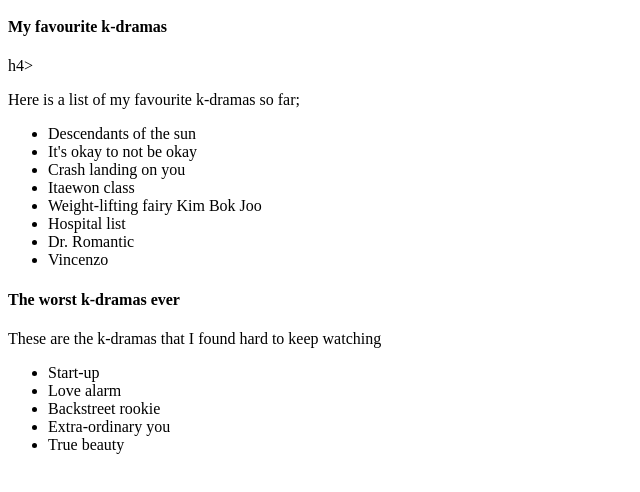
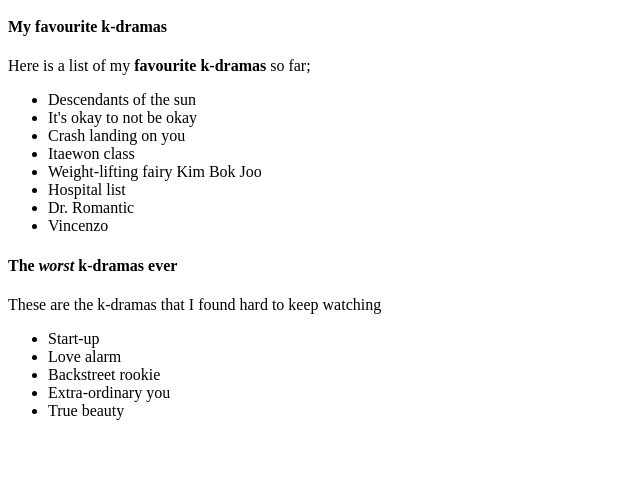
Before and after one commit to lilo-blip/k-dramas, a plain HTML site: page index.html in a window 1280 px wide. Shown: the part 44-536 px from the top of the page, without its empty margins (0-640 px from the left). Drawn offline with Linux system fonts and the light colour scheme.

Commit message:
add strong and em tags

```diff
--- a/index.html
+++ b/index.html
@@ -5,8 +5,9 @@
     </head>
     <body>
         <h3>K-Dramas</h3>
-        <h4>My favourite k-dramas</h4>h4>
-        <p>Here is a list of my favourite k-dramas so far;</p>
+        <h4>My favourite k-dramas</h4>
+        <p>Here is a list of my <strong>favourite k-dramas</strong> so far;</p>
+
         <ul>
             <li>Descendants of the sun</li>
             <Li>It's okay to not be okay</li>
@@ -17,7 +18,7 @@
             <li>Dr. Romantic</li>
             <li>Vincenzo</li>
         </ul>
-        <h4>The worst k-dramas ever</h4>
+        <h4>The <em>worst</em> k-dramas ever</h4>
         <p>These are the k-dramas that I found hard to keep watching</p>
         <ul>
             <li>Start-up</li>
```
